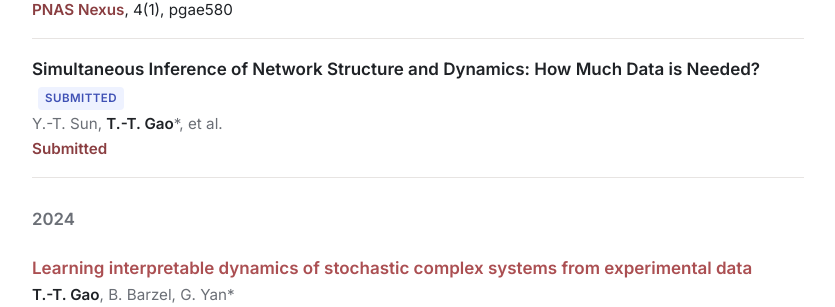
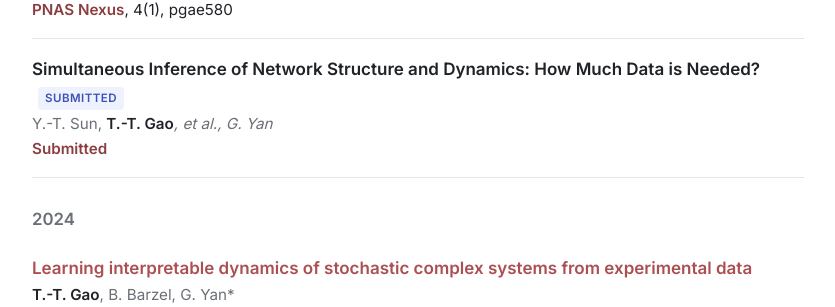
Before and after one commit to Ting-TingGao/Ting-TingGao.github.io, a Jekyll site: the page built from publications.md, in a window 1280 px wide and 900 px high, scrolled down 604 px. Shown: the part 146-453 px from the top of the window, without its empty margins (222-1057 px from the left). Built offline with Jekyll 4.4.1, drawn with Linux system fonts in a browser that asks for light colours.

Commit message:
Show G. Yan as corresponding on Simultaneous Inference paper
Co-Authored-By: Claude Opus 4.8 (1M context) <noreply@anthropic.com>

```diff
--- a/_data/publications.yml
+++ b/_data/publications.yml
@@ -81,7 +81,7 @@
 
 # ---- Submitted / in preparation ----
 - title: "Simultaneous Inference of Network Structure and Dynamics: How Much Data is Needed?"
-  authors: "Y.-T. Sun, **T.-T. Gao***, et al."
+  authors: "Y.-T. Sun, **T.-T. Gao***, et al., G. Yan*"
   venue: "Submitted"
   year: 2025
   status: submitted
```
